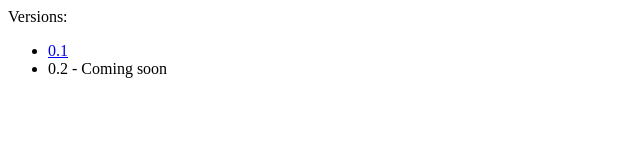
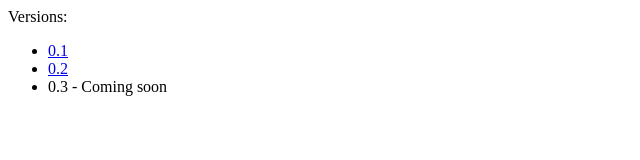
Before and after one commit to FlorianEder/FlorianEder.github.io, a plain HTML site: page index.html in a window 1280 px wide. Shown: the whole page, without its empty margins (0-640 px from the left). Drawn offline with Linux system fonts and the light colour scheme.

Commit message:
Fix: Added Version to mainpage

```diff
--- a/index.html
+++ b/index.html
@@ -9,7 +9,8 @@
             Versions:
             <ul>
                 <li><a href="/versions/0.1">0.1</a></li>
-                <li>0.2 - Coming soon</li>
+                <li><a href="/versions/0.2">0.2</a></li>
+                <li>0.3 - Coming soon</li>
             </ul>
         </div>
     </body>
```
